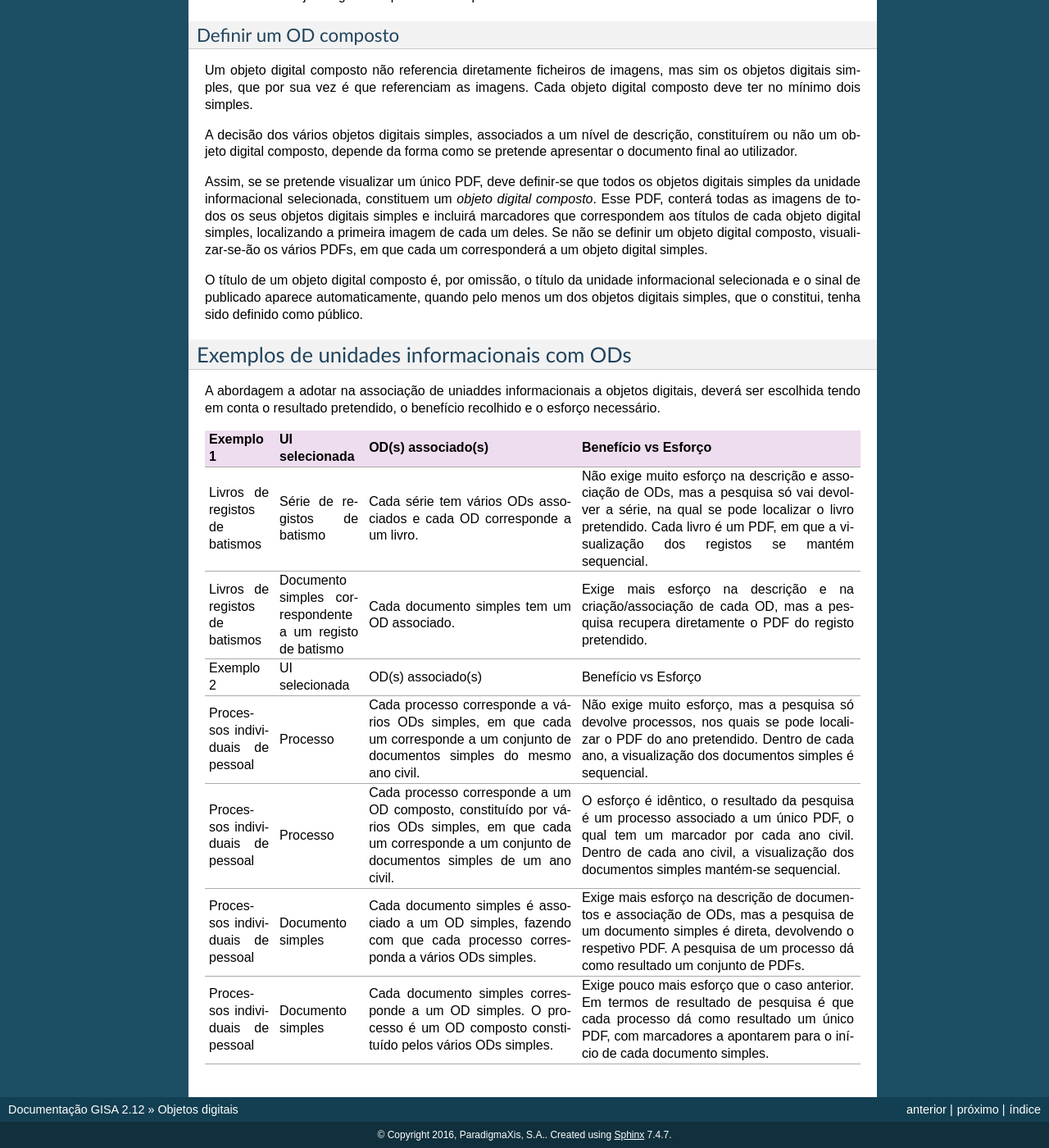
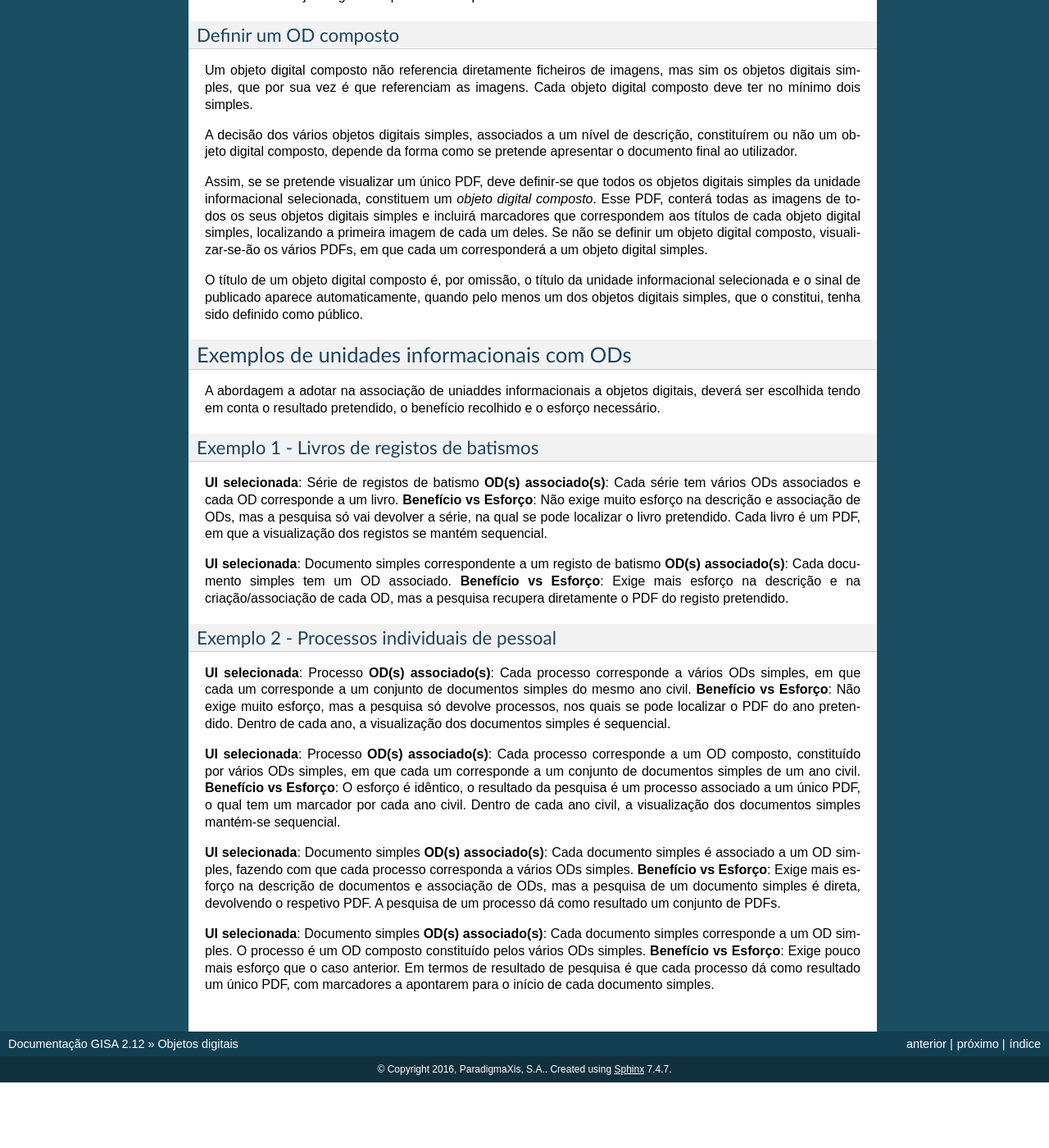
Before and after one commit to ParadigmaXis/gisa, a Sphinx documentation site: the page built from docs/objetos_digitais.rst, in a window 1280 px wide and 1400 px high, scrolled down 14507 px. Shown: the whole window at 82% size. Built offline with Sphinx 7.4.7, drawn with Linux system fonts in a browser that asks for light colours; pages that are not in the unit, such as notebooks, are missing from menus; after the commit the page ends 15827 px from its top, so only the background shows below that; some of the changed text lies outside the part shown.

Commit message:
Table converted to text and image resize

```diff
--- a/docs/objetos_digitais.rst
+++ b/docs/objetos_digitais.rst
@@ -605,23 +605,39 @@ A abordagem a adotar na associação de uniaddes informacionais a objetos
 digitais, deverá ser escolhida tendo em conta o resultado pretendido, o
 benefício recolhido e o esforço necessário.
 
-+------------------------------------+------------------------------------------------------------+-------------------------------------------------------------------------------------------------------------------------------------------------------------------+---------------------------------------------------------------------------------------------------------------------------------------------------------------------------------------------------------------------------------+
-| Exemplo 1                          | UI selecionada                                             | OD(s) associado(s)                                                                                                                                                | Benefício vs Esforço                                                                                                                                                                                                            |
-+====================================+============================================================+===================================================================================================================================================================+=================================================================================================================================================================================================================================+
-| Livros de registos de batismos     | Série de registos de batismo                               | Cada série tem vários ODs associados e cada OD corresponde a um livro.                                                                                            | Não exige muito esforço na descrição e associação de ODs, mas a pesquisa só vai devolver a série, na qual se pode localizar o livro pretendido. Cada livro é um PDF, em que a visualização dos registos se mantém sequencial.   |
-+------------------------------------+------------------------------------------------------------+-------------------------------------------------------------------------------------------------------------------------------------------------------------------+---------------------------------------------------------------------------------------------------------------------------------------------------------------------------------------------------------------------------------+
-| Livros de registos de batismos     | Documento simples correspondente a um registo de batismo   | Cada documento simples tem um OD associado.                                                                                                                       | Exige mais esforço na descrição e na criação/associação de cada OD, mas a pesquisa recupera diretamente o PDF do registo pretendido.                                                                                            |
-+------------------------------------+------------------------------------------------------------+-------------------------------------------------------------------------------------------------------------------------------------------------------------------+---------------------------------------------------------------------------------------------------------------------------------------------------------------------------------------------------------------------------------+
-| Exemplo 2                          | UI selecionada                                             | OD(s) associado(s)                                                                                                                                                | Benefício vs Esforço                                                                                                                                                                                                            |
-+------------------------------------+------------------------------------------------------------+-------------------------------------------------------------------------------------------------------------------------------------------------------------------+---------------------------------------------------------------------------------------------------------------------------------------------------------------------------------------------------------------------------------+
-| Processos individuais de pessoal   | Processo                                                   | Cada processo corresponde a vários ODs simples, em que cada um corresponde a um conjunto de documentos simples do mesmo ano civil.                                | Não exige muito esforço, mas a pesquisa só devolve processos, nos quais se pode localizar o PDF do ano pretendido. Dentro de cada ano, a visualização dos documentos simples é sequencial.                                      |
-+------------------------------------+------------------------------------------------------------+-------------------------------------------------------------------------------------------------------------------------------------------------------------------+---------------------------------------------------------------------------------------------------------------------------------------------------------------------------------------------------------------------------------+
-| Processos individuais de pessoal   | Processo                                                   | Cada processo corresponde a um OD composto, constituído por vários ODs simples, em que cada um corresponde a um conjunto de documentos simples de um ano civil.   | O esforço é idêntico, o resultado da pesquisa é um processo associado a um único PDF, o qual tem um marcador por cada ano civil. Dentro de cada ano civil, a visualização dos documentos simples mantém-se sequencial.          |
-+------------------------------------+------------------------------------------------------------+-------------------------------------------------------------------------------------------------------------------------------------------------------------------+---------------------------------------------------------------------------------------------------------------------------------------------------------------------------------------------------------------------------------+
-| Processos individuais de pessoal   | Documento simples                                          | Cada documento simples é associado a um OD simples, fazendo com que cada processo corresponda a vários ODs simples.                                               | Exige mais esforço na descrição de documentos e associação de ODs, mas a pesquisa de um documento simples é direta, devolvendo o respetivo PDF. A pesquisa de um processo dá como resultado um conjunto de PDFs.                |
-+------------------------------------+------------------------------------------------------------+-------------------------------------------------------------------------------------------------------------------------------------------------------------------+---------------------------------------------------------------------------------------------------------------------------------------------------------------------------------------------------------------------------------+
-| Processos individuais de pessoal   | Documento simples                                          | Cada documento simples corresponde a um OD simples. O processo é um OD composto constituído pelos vários ODs simples.                                             | Exige pouco mais esforço que o caso anterior. Em termos de resultado de pesquisa é que cada processo dá como resultado um único PDF, com marcadores a apontarem para o início de cada documento simples.                        |
-+------------------------------------+------------------------------------------------------------+-------------------------------------------------------------------------------------------------------------------------------------------------------------------+---------------------------------------------------------------------------------------------------------------------------------------------------------------------------------------------------------------------------------+
+Exemplo 1 - Livros de registos de batismos
+~~~~~~~~~~~~~~~~~~~~~~
+**UI selecionada**: Série de registos de batismo
+**OD(s) associado(s)**: Cada série tem vários ODs associados e cada OD corresponde a um livro.
+**Benefício vs Esforço**: Não exige muito esforço na descrição e associação de ODs, mas a pesquisa só vai devolver a série, na qual se pode localizar o livro pretendido. Cada livro é um PDF, em que a visualização dos registos se mantém sequencial.
+
+
+**UI selecionada**: Documento simples correspondente a um registo de batismo
+**OD(s) associado(s)**: Cada documento simples tem um OD associado.
+**Benefício vs Esforço**: Exige mais esforço na descrição e na criação/associação de cada OD, mas a pesquisa recupera diretamente o PDF do registo pretendido.
+
+Exemplo 2 - Processos individuais de pessoal
+~~~~~~~~~~~~~~~~~~~~~~
+**UI selecionada**: Processo
+**OD(s) associado(s)**: Cada processo corresponde a vários ODs simples, em que cada um corresponde a um conjunto de documentos simples do mesmo ano civil.
+**Benefício vs Esforço**: Não exige muito esforço, mas a pesquisa só devolve processos, nos quais se pode localizar o PDF do ano pretendido. Dentro de cada ano, a visualização dos documentos simples é sequencial.
+
+
+**UI selecionada**: Processo
+**OD(s) associado(s)**: Cada processo corresponde a um OD composto, constituído por vários ODs simples, em que cada um corresponde a um conjunto de documentos simples de um ano civil.
+**Benefício vs Esforço**: O esforço é idêntico, o resultado da pesquisa é um processo associado a um único PDF, o qual tem um marcador por cada ano civil. Dentro de cada ano civil, a visualização dos documentos simples mantém-se sequencial.
+
+
+**UI selecionada**: Documento simples
+**OD(s) associado(s)**: Cada documento simples é associado a um OD simples, fazendo com que cada processo corresponda a vários ODs simples.
+**Benefício vs Esforço**: Exige mais esforço na descrição de documentos e associação de ODs, mas a pesquisa de um documento simples é direta, devolvendo o respetivo PDF. A pesquisa de um processo dá como resultado um conjunto de PDFs.
+
+
+**UI selecionada**: Documento simples
+**OD(s) associado(s)**: Cada documento simples corresponde a um OD simples. O processo é um OD composto constituído pelos vários ODs simples.
+**Benefício vs Esforço**: Exige pouco mais esforço que o caso anterior. Em termos de resultado de pesquisa é que cada processo dá como resultado um único PDF, com marcadores a apontarem para o início de cada documento simples.
+
+
 
 .. |image0| image:: _static/images/ambientetrabalho.jpg
    :width: 650px
```
